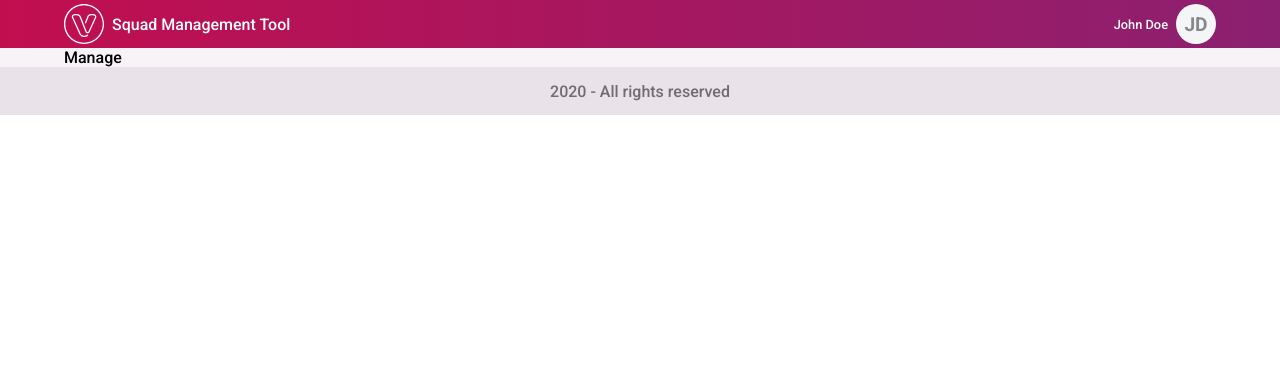
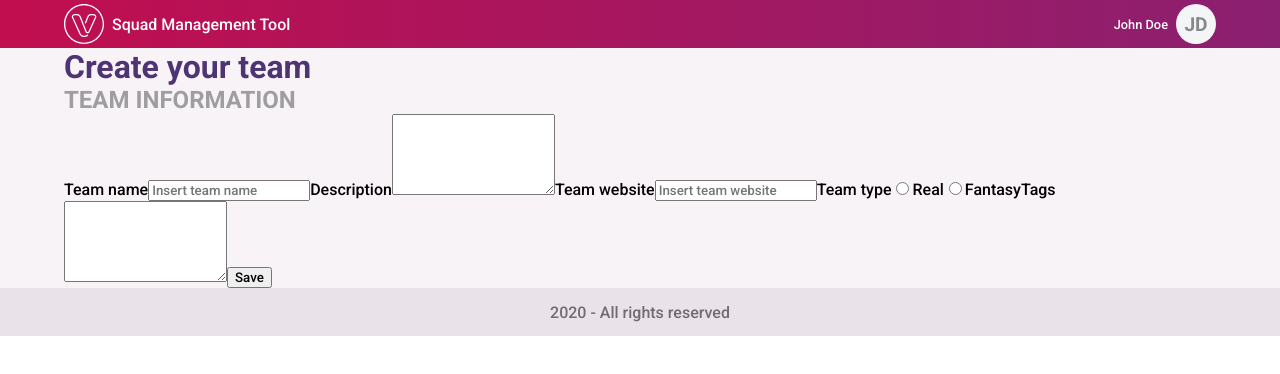
Before and after one commit to ErnanyGoncalves/venturus-football, a React (Create React App) app: page /new in a window 1280 px wide. Shown: the top 374 px of the page. Built offline with nearby package versions, Linux system fonts and the light colour scheme.

Commit message:
Ajustes no grid do componente main; criação do componente Popularity; Criação do form a ser utilizado na criação e edição do time

```diff
--- a/src/App.css
+++ b/src/App.css
@@ -30,9 +30,8 @@ body{
   padding: 0 4rem 0 4rem;
 }
 
-
 .panel{
-  width: 48%;
+  width: 100%;
   margin-top: 2rem;
   margin-bottom: 2rem;
   background-color: white;
--- a/src/App.js
+++ b/src/App.js
@@ -6,6 +6,7 @@ import Main from './Main';
 import ManageTeam from './ManageTeam';
 
 function App() {
+
   return (
     <div className="bodyBackground">
       <BrowserRouter>
--- a/src/Main.js
+++ b/src/Main.js
@@ -2,14 +2,18 @@ import React from 'react'
 import MyTeams from './MyTeams'
 import Top5 from './Top5'
 import styles from "./Main.module.css"
+import Popularity from './Popularity'
 
 const Main = () => {
     return (
         <div className={styles.main}>
-            <MyTeams />
-            <div>
-            <Top5 />
-            <Top5 />
+            <div className={styles.column2}>
+                <MyTeams />
+            </div>
+
+            <div className={styles.column2}>
+                <Top5 />
+                <Popularity />
             </div>
 
         </div>
--- a/src/Main.module.css
+++ b/src/Main.module.css
@@ -2,3 +2,9 @@
     display: flex;
     justify-content: space-between;
 }
+
+.column2{
+    display: flex;
+    flex-direction: column;
+    width: 48%;
+}
--- a/src/ManageTeam.js
+++ b/src/ManageTeam.js
@@ -1,9 +1,56 @@
 import React from 'react'
+import { useNavigate } from 'react-router';
 
 const ManageTeam = () => {
+
+    const navigate = useNavigate();
+
+    /** @TODO receber por props ou alguma outra forma pra determinar o modo do uso do componente e pegar o nome do time */
+    const teamName = "props.team.name";
+    const mode = "new";
+
+    const [name, setName] = React.useState("");
+    const [description, setDescription] = React.useState("");
+    const [website, setWebsite] = React.useState("");
+    const [teamType, setTeamType] = React.useState("");
+    const [tags, setTags] = React.useState("");
+
+    const handleSubmit = (ev) =>{
+        ev.preventDefault();
+
+        navigate("/");
+    }
+
     return (
         <div>
-            Manage
+            <h1 className="title">{mode === "new" ? "Create your team" : `Edit ${teamName} team`}</h1>
+            <form onSubmit={handleSubmit}>
+                <h2 className="subtitle">Team Information</h2>
+                <label htmlFor="name">Team name</label>
+                <input name="name" placeholder="Insert team name" onChange={({ target }) => setName(target.name)} value={name} type="text" />
+
+                <label htmlFor="description">Description</label>
+                <textarea id="description" value={description} rows="5" onChange={({ target }) => setDescription(target.description)} />
+
+                <label htmlFor="name">Team website</label>
+                <input name="website" placeholder="Insert team website" onChange={({ target }) => setWebsite(target.website)} value={website} type="text" />
+
+
+                <label>Team type</label>
+                <label>
+                    <input type="radio" value="real" checked={teamType === 'real'} onChange={({ target }) => setTeamType(target.teamType)} />
+                    Real
+                </label>
+                <label>
+                    <input type="radio" value="fantasy" checked={teamType === 'fantasy'} onChange={({ target }) => setTeamType(target.teamType)} />
+                    Fantasy
+                </label>
+
+                <label htmlFor="tags">Tags</label>
+                <textarea id="tags" value={tags} rows="5" onChange={({ target }) => setTags(target.tags)} />
+
+                <button>Save</button>
+            </form>
         </div>
     )
 }
--- /dev/null
+++ b/src/Popularity.js
@@ -0,0 +1,11 @@
+import React from 'react'
+
+const Popularity = () => {
+    return (
+        <div className={"panel"}>
+            <h1 className="title">Popularity</h1>
+        </div>
+    )
+}
+
+export default Popularity
--- a/src/Top5.js
+++ b/src/Top5.js
@@ -4,7 +4,7 @@ import styles from "./Top5.module.css"
 const Top5 = () => {
     return (
         <div className={"panel"}>
-            <h1>Top 5</h1>
+            <h1 className="title">Top 5</h1>
         </div>
     )
 }
```
